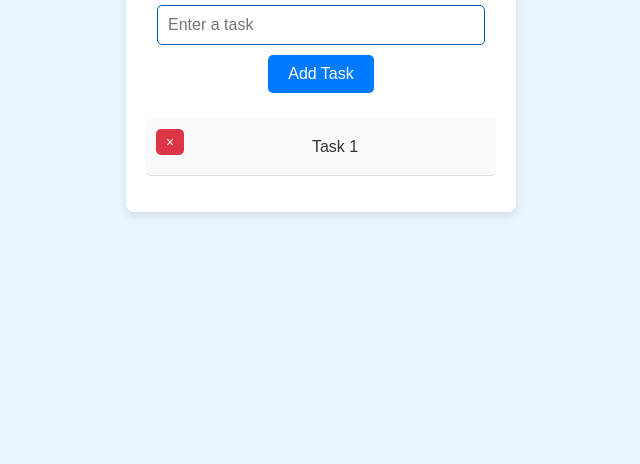
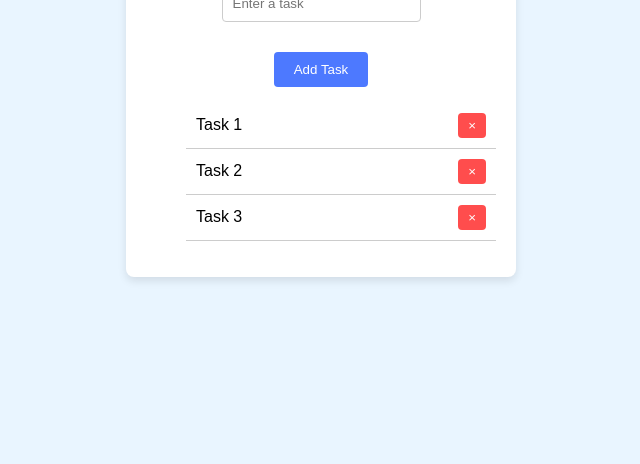
Before and after one commit to nik-lmao/hackclub-arcade, a plain HTML site: page todo-app/index.html in a window 1280 px wide. Shown: the part 336-800 px from the top of the page, without its empty margins (319-959 px from the left). Drawn offline with Linux system fonts and the light colour scheme.

Commit message:
Update styles

```diff
--- a/todo-app/index.html
+++ b/todo-app/index.html
@@ -9,12 +9,21 @@
 <body>
     <div class="container">
         <h1>To-Do App</h1>
+        <p>With this application you can save your tasks!</p>
         <input type="text" id="task" placeholder="Enter a task">
         <button onclick="addTask()">Add Task</button>
         <ul id="tasks">
-            <div>
+            <div class="task">
+                <li>Task 1</li>
                 <button onclick="deleteTask(0)">&times;</button>
-                <li>Task 1</li>
+            </div>
+            <div class="task">
+                <li>Task 2</li>
+                <button onclick="deleteTask(0)">&times;</button>
+            </div>
+            <div class="task">
+                <li>Task 3</li>
+                <button onclick="deleteTask(0)">&times;</button>
             </div>
         </ul>
     </div>
--- a/todo-app/index.js
+++ b/todo-app/index.js
@@ -0,0 +1,7 @@
+function addTask(){
+    alert("Implement addTask function");
+}
+
+function deleteTask(task){
+    alert("Implement deleteTask function");
+}
--- a/todo-app/style.css
+++ b/todo-app/style.css
@@ -1,4 +1,3 @@
-/* style.css */
 
 body {
     font-family: Arial, sans-serif;
@@ -20,72 +19,75 @@ body {
     text-align: center;
 }
 
-h1 {
-    margin-bottom: 20px;
-    font-size: 26px;
-    color: #0056b3;
+.task {
+    display: flex;
+    justify-content: space-between;
+    align-items: center;
+    padding: 10px;
+    border-bottom: 1px solid #ccc;
 }
 
-input[type="text"] {
-    width: calc(100% - 22px);
-    padding: 10px;
-    margin-bottom: 10px;
-    border: 1px solid #0056b3;
-    border-radius: 5px;
-    box-sizing: border-box;
-    font-size: 16px;
+.task button {
+    background-color: #ff4d4d;
+    color: #fff;
+    border: none;
+    padding: 5px 10px;
+    border-radius: 4px;
+    cursor: pointer;
+
+
 }
 
+.task button:hover {
+    background-color: #ff3333;
+}
+
+.task button:active {
+    background-color: #ff1a1a;
+}
+
+.task li {
+    list-style: none;
+}
+
+input {
+    display: block;
+    margin: auto;
+    padding: 10px;
+    margin-bottom: 30px;
+    border: 1px solid #ccc;
+    border-radius: 4px;
+
+    transition: all 0.2s;
+}
+
+input:hover {
+    transform: scale(1.01);
+}
+
+input:focus {
+    outline:none;
+    transform: scale(1.03);
+}
+
+
+
+
 button {
+    background-color: #4d79ff;
+    color: #fff;
+    border: none;
     padding: 10px 20px;
-    margin-bottom: 10px;
-    border: none;
-    border-radius: 5px;
-    background-color: #007bff;
-    color: white;
+    border-radius: 4px;
     cursor: pointer;
-    font-size: 16px;
+
+    transition: all 0.2s;
 }
 
 button:hover {
-    background-color: #0056b3;
+    background-color: #4d4dff;
 }
 
-ul {
-    list-style-type: none;
-    padding: 0;
+button:active {
+    background-color: #3131ff;
 }
-
-ul div {
-    display: flex;
-    align-items: center;
-    padding: 10px;
-    background-color: #f8f9fa;
-    border-bottom: 1px solid #ddd;
-    border-radius: 5px;
-    margin-bottom: 5px;
-}
-
-ul div li {
-    flex-grow: 1;
-    font-size: 16px;
-    color: #333;
-}
-
-ul div button {
-    background-color: #dc3545;
-    padding: 5px 10px;
-    border: none;
-    border-radius: 5px;
-    color: white;
-    cursor: pointer;
-    font-size: 14px;
-    display: flex;
-    align-items: center;
-    justify-content: center;
-    height: 100%;
-}
-
-ul div button:hover {
-    background-color: #c82333;
-}
```
